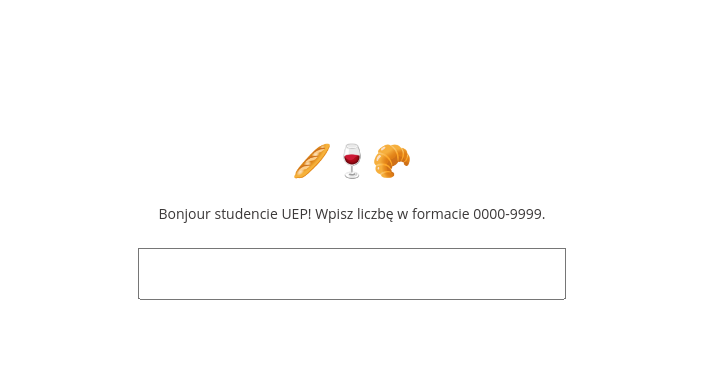
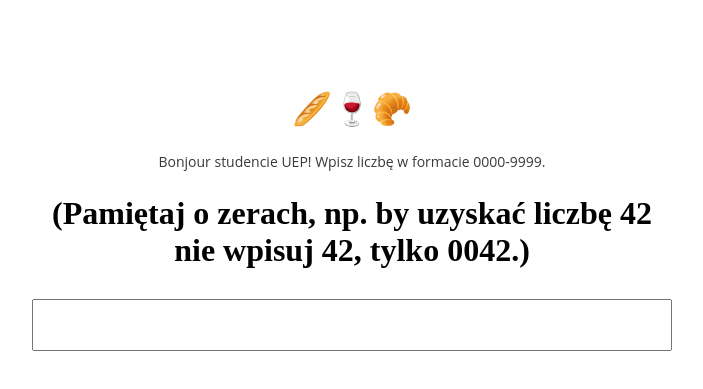
Before and after one commit to cm-l/cm-l.github.io, a plain HTML site: page index.html in a window 1280 px wide. Shown: the whole page, without its empty margins (288-991 px from the left). Drawn offline with Linux system fonts and the light colour scheme.

Commit message:
poprawkyyyy

```diff
--- a/index.html
+++ b/index.html
@@ -369,6 +369,7 @@
          </h1>
          <center>
             <h2 id=txtP>Bonjour studencie UEP! Wpisz liczbę w formacie 0000-9999.</h2>
+            <h1 id=txtP2>(Pamiętaj o zerach, np. by uzyskać liczbę 42 nie wpisuj 42, tylko 0042.)</h1>
          </center>
          <form action=>
             <input type="text" id="txtName" maxlength="4"/>
```
